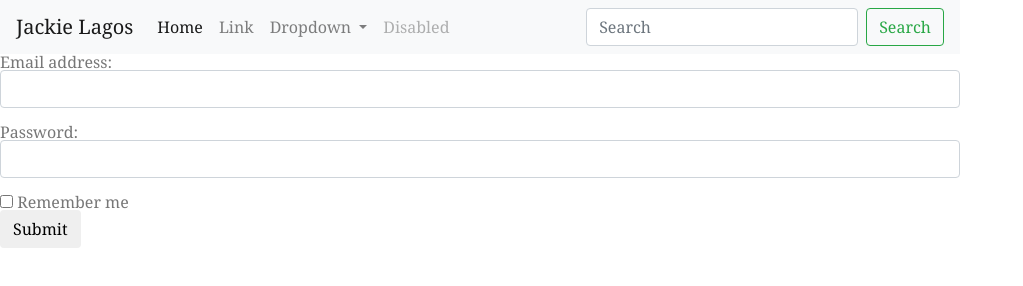
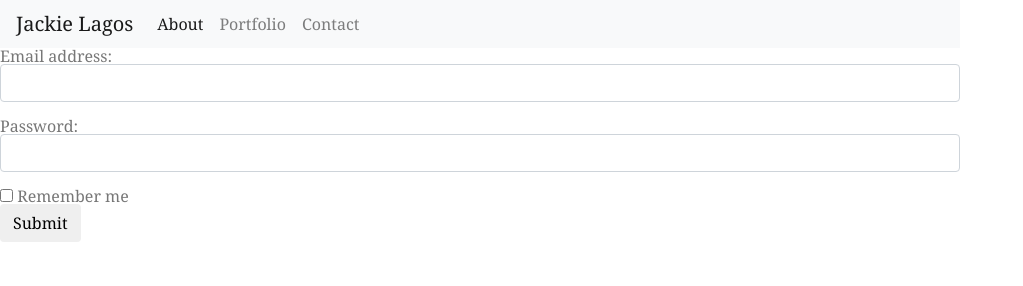
Before and after one commit to jackielagos/Bootstrapportfolio2, a plain HTML site: page contact.html in a window 1280 px wide. Shown: the whole page, without its empty margins (0-1023 px from the left). Drawn offline with nearby package versions, Linux system fonts and the light colour scheme.

Commit message:
bootstrap

```diff
--- a/contact.html
+++ b/contact.html
@@ -9,37 +9,22 @@
 
     <nav class="navbar navbar-expand-lg navbar-light bg-light">
       <a class="navbar-brand" href="#">Jackie Lagos</a>
-        <button class="navbar-toggler" type="button" data-toggle="collapse" data-target="#navbarSupportedContent" aria-controls="navbarSupportedContent" aria-expanded="false" aria-label="Toggle navigation">
+      <button class="navbar-toggler" type="button" data-toggle="collapse" data-target="#navbarSupportedContent" aria-controls="navbarSupportedContent" aria-expanded="false" aria-label="Toggle navigation" a href="https://jackielagos.github.io/Bootstrap-Portfolio/index.html">
         <span class="navbar-toggler-icon"></span>
       </button>
 
       <div class="collapse navbar-collapse" id="navbarSupportedContent">
         <ul class="navbar-nav mr-auto">
           <li class="nav-item active">
-              <a class="nav-link" href="#">Home <span class="sr-only">(current)</span></a>
+            <a class="nav-link" a href="https://jackielagos.github.io/Bootstrapportfolio2/index.html">About <span class="sr-only">(current)</span></a>
           </li>
           <li class="nav-item">
-              <a class="nav-link" href="#">Link</a>
-            </li>
-            <li class="nav-item dropdown">
-              <a class="nav-link dropdown-toggle" href="#" id="navbarDropdown" role="button" data-toggle="dropdown" aria-haspopup="true" aria-expanded="false">
-                Dropdown
-              </a>
-              <div class="dropdown-menu" aria-labelledby="navbarDropdown">
-                <a class="dropdown-item" href="#">Action</a>
-                <a class="dropdown-item" href="#">Another action</a>
-                <div class="dropdown-divider"></div>
-                <a class="dropdown-item" href="#">Something else here</a>
-              </div>
+            <a class="nav-link" a href="https://jackielagos.github.io/Bootstrapportfolio2/portfolio.html">Portfolio</a>
           </li>
           <li class="nav-item">
-              <a class="nav-link disabled" href="#">Disabled</a>
+                  <a class="nav-link" a href="https://jackielagos.github.io/Bootstrapportfolio2/contact.html">Contact</a>
                 </li>
-          </ul>
-          <form class="form-inline my-2 my-lg-0">
-            <input class="form-control mr-sm-2" type="search" placeholder="Search" aria-label="Search">
-            <button class="btn btn-outline-success my-2 my-sm-0" type="submit">Search</button>
-          </form>
+
           </div>
     </nav>
       <form action="/action_page.php">
```
Lines whose indentation alone changed are shown as unchanged.
